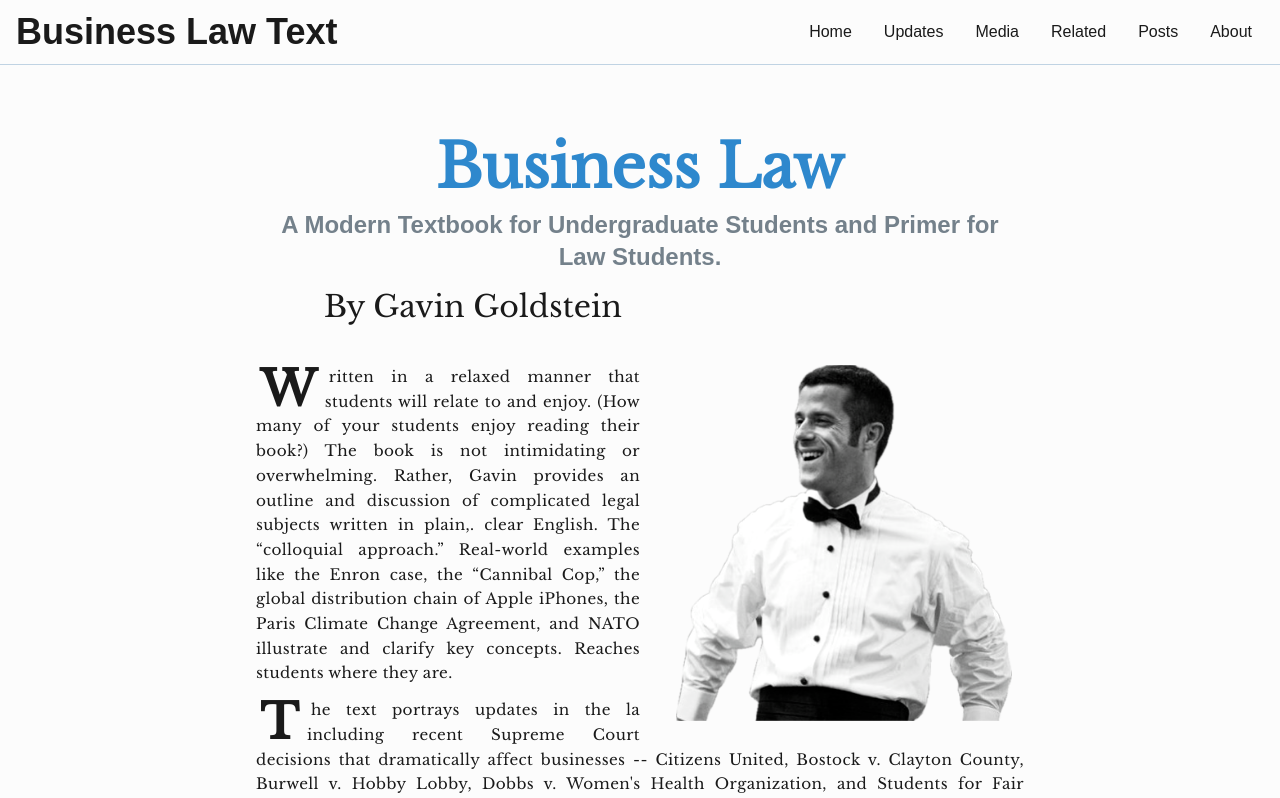
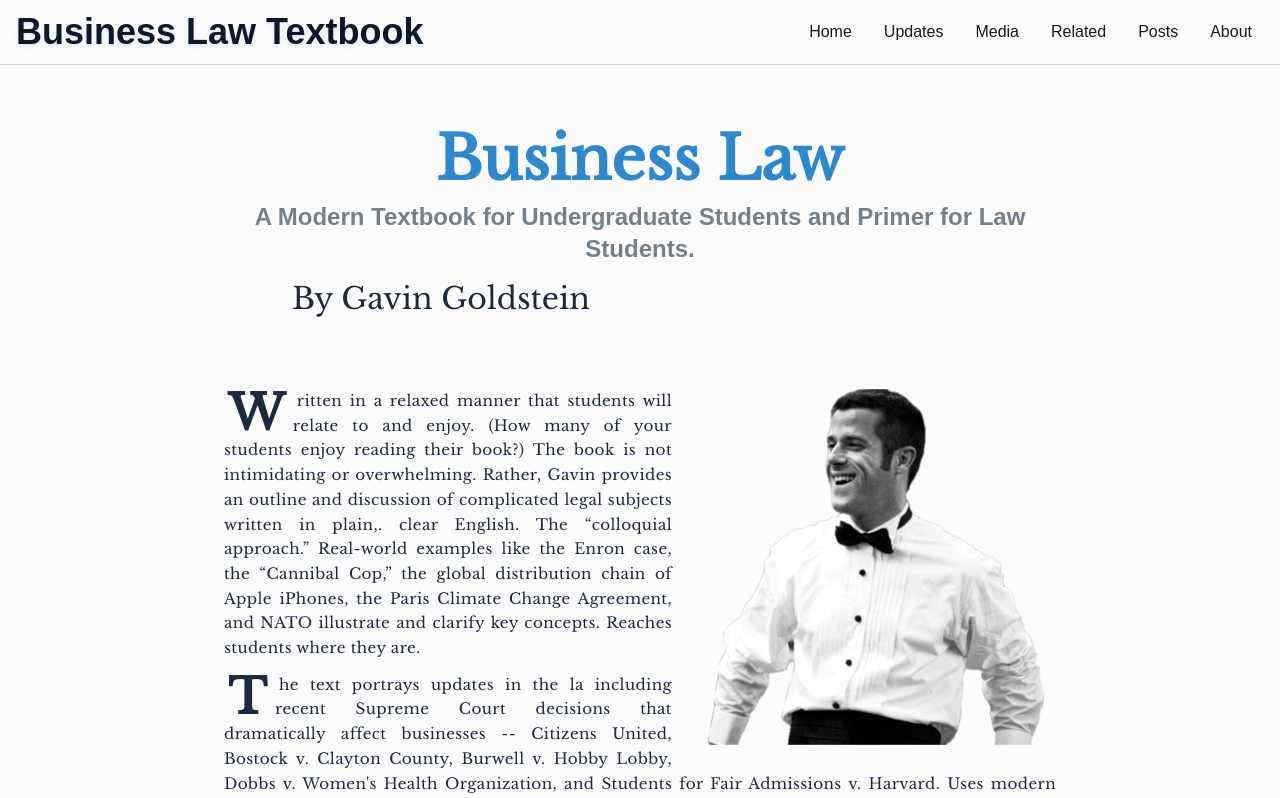
Before and after one commit to matty-serwer/business-law-text-fe, a Next.js app: page / in a window 1280 px wide. Shown: the top 798 px of the page. Built offline with nearby package versions, Linux system fonts and the light colour scheme; a web font is replaced by a local one.

Commit message:
Adds style to the base p tag (slate 800 +). Styles the 'Logo' a bit in the Header. Wraps every page in the Container component, to unify styling.

```diff
--- a/app/admin/page.tsx
+++ b/app/admin/page.tsx
@@ -1,4 +1,10 @@
 // Admin page - server component
+import Container from '@/components/layout/Container';
+
 export default function Page() {
-  return <h1 className="text-2xl font-bold">Admin Dashboard</h1>
+  return (
+    <Container>
+      <h1 className="text-2xl font-bold">Admin Dashboard</h1>
+    </Container>
+  )
 }
--- a/app/colors/page.tsx
+++ b/app/colors/page.tsx
@@ -1,6 +1,8 @@
 // This page demonstrates all available theme color classes from Tailwind and globals.css
 // Each color is rendered as a block with its class name for visual reference
 // Useful for design system review and QA
+
+import Container from '@/components/layout/Container';
 
 const colorSwatches = [
   // Backgrounds & Foregrounds
@@ -43,7 +45,7 @@ const colorSwatches = [
 
 export default function ColorsPage() {
   return (
-    <div className="max-w-2xl mx-auto py-10">
+    <Container>
       <h1 className="text-3xl font-bold mb-6">Theme Color Classes Demo</h1>
       <div className="space-y-2">
         {colorSwatches.map((swatch) => (
@@ -59,6 +61,6 @@ export default function ColorsPage() {
       <p className="mt-8 text-xs text-muted-foreground">
         This page is for development/testing only. It shows all theme color classes as defined in globals.css and Tailwind config.
       </p>
-    </div>
+    </Container>
   );
 }
--- a/app/globals.css
+++ b/app/globals.css
@@ -131,6 +131,9 @@
   h3 {
     @apply text-2xl font-semibold;
   }
+  p {
+    @apply text-sm font-serif text-slate-800
+  }
 }
 
 @layer components {
--- a/app/page.tsx
+++ b/app/page.tsx
@@ -1,17 +1,18 @@
 // Home page - server component
 import Image from "next/image";
+import Container from "@/components/layout/Container";
 
 export default function Page() {
   return (
-    <div>
-      <div className="max-w-3xl mx-auto py-10 hero-section" id="hero">
+    <Container>
+      <div className="hero-section" id="hero">
         <h1 className="text-center text-primary pb-3 font-serif">Business Law</h1>
         <h3 className="text-center text-muted-foreground">
           A Modern Textbook for Undergraduate Students and Primer for Law Students.
         </h3>
         <p className="text-3xl font-serif mb-10 mt-4 text-start ml-17">By Gavin Goldstein</p>
 
-        <div className="mt-4 mb-0 mx-auto" id="book-description">
+        <div className="mt-18 mb-0" id="home-page-body">
           <div className="relative">
             <Image
               src="/images/Gavin_B&W_001.png"
@@ -32,6 +33,6 @@ export default function Page() {
           </div>
         </div>
       </div>
-    </div>
+    </Container>
   )
 }
--- a/app/related/page.tsx
+++ b/app/related/page.tsx
@@ -1,10 +1,11 @@
 import { Tabs, TabsContent, TabsList, TabsTrigger } from "@/components/ui/tabs"
 import { PageTitle } from "@/components/ui/page-title"
+import Container from "@/components/layout/Container"
 
 // Related page - server component
 export default function Page() {
   return (
-    <div className="max-w-4xl mx-auto py-10">
+    <Container>
       <PageTitle>Related Research</PageTitle>
 
       <Tabs defaultValue="qualitative" orientation="vertical" className="flex flex-col items-center mt-6">
@@ -39,6 +40,6 @@ export default function Page() {
           </TabsContent>
         </div>
       </Tabs>
-    </div>
+    </Container>
   )
 }
--- a/app/updates/page.tsx
+++ b/app/updates/page.tsx
@@ -2,11 +2,11 @@
 import updates from '../../mock/book-updates.json';
 import { Card, CardHeader, CardTitle, CardContentText, CardContent, CardHyperlink, CardSubtitle } from '@/components/ui/card';
 import { PageTitle } from '@/components/ui/page-title';
+import Container from '@/components/layout/Container';
 
 export default function Page() {
   return (
-    <div className="max-w-2xl mx-auto py-10">
-
+    <Container>
       <PageTitle>Book Updates</PageTitle>
       <div className="space-y-6">
         {updates.map((item, idx) => (
@@ -22,6 +22,6 @@ export default function Page() {
           </Card>
         ))}
       </div>
-    </div>
+    </Container>
   );
 }
--- a/components/layout/Header.tsx
+++ b/components/layout/Header.tsx
@@ -15,7 +15,7 @@ export default function Header() {
   return (
     <header className="w-full border-b bg-background/80 sticky top-0 z-30">
       <div className="container mx-auto flex items-center justify-between h-16 px-4">
-        <h2>Business Law Text</h2>
+        <h2 className="text-slate-900 text-shadow-lg/5 text-shadow-blue-600">Business Law Textbook</h2>
         <nav className="flex gap-2">
           {pages.map((page) => (
             <Link
```
Also changed, not shown: public/backgrounds/Green_Tetro.png (added).
